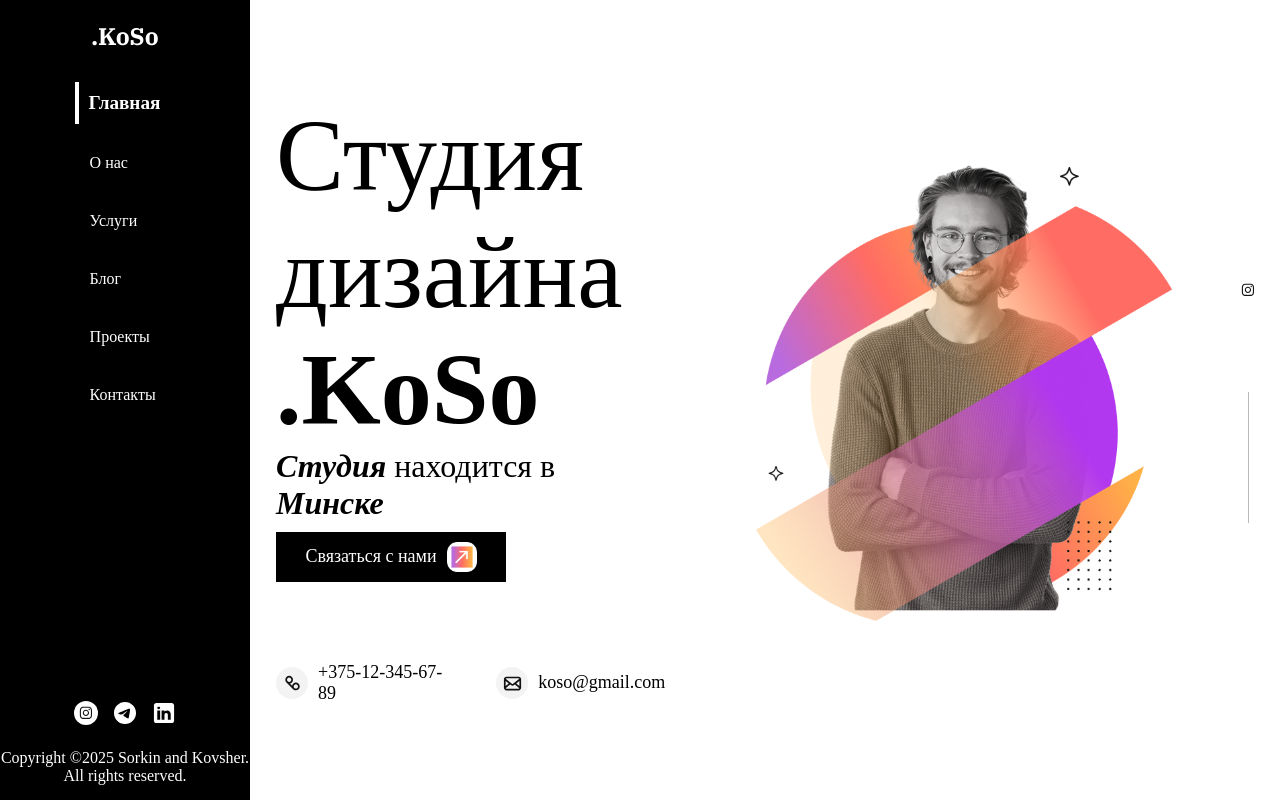
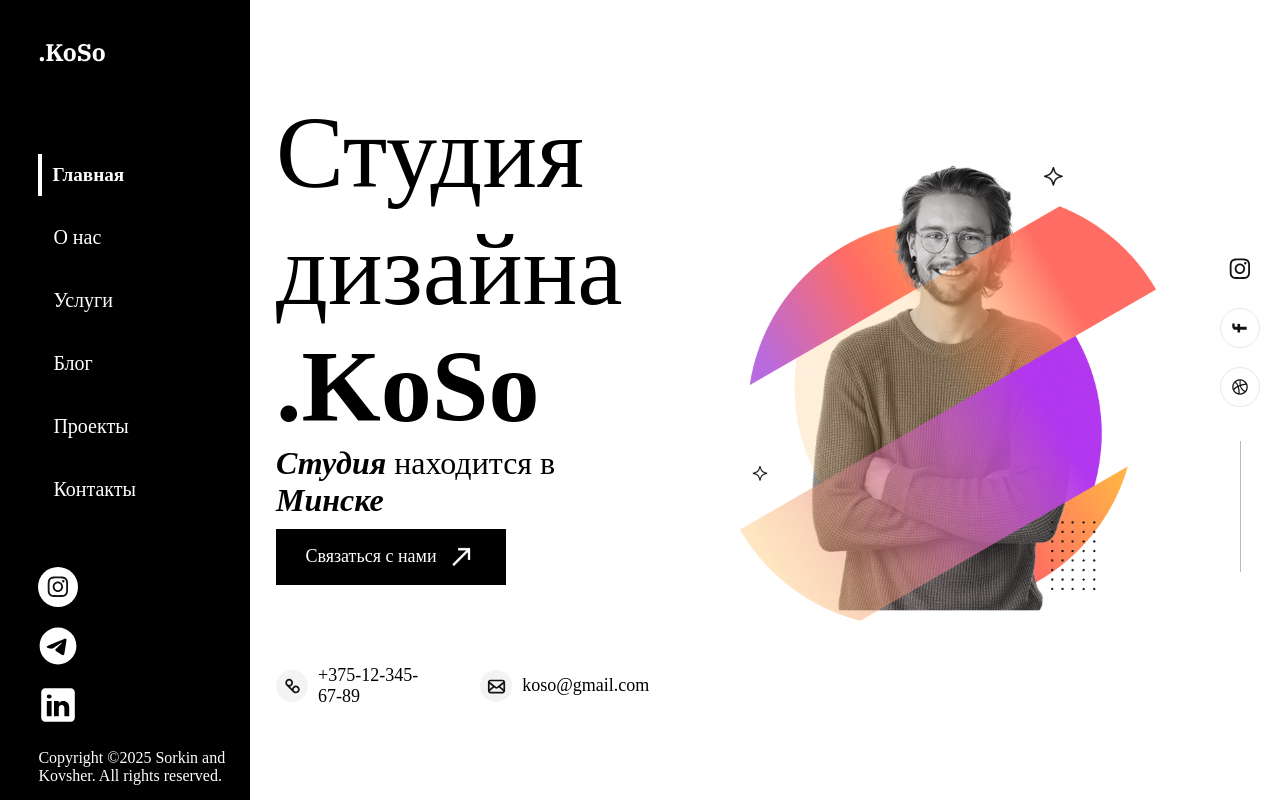
Before and after one commit to antko35/IT-WP1Lr, a plain HTML site: page index.html in a window 1280 px wide. Drawn offline with Linux system fonts and the light colour scheme; a web font is replaced by a local one.

Commit message:
fix menu+ ficx main

```diff
--- a/index.html
+++ b/index.html
@@ -56,7 +56,7 @@
             <div class="button">
                 <div class="button_container">
                     <p>Связаться с нами</p>
-                <img src="/icon/favicon.ico">
+                <img src="/icon/web-app-manifest-192x192.png">
                 </div>
             </div>
             <div class="contact_info">
@@ -86,8 +86,8 @@
     <div class="socials">
         <section class="links">
             <a href="#"><img src="/assets/svg/inst.svg" alt="inst"></a>
-            <a href="#"><img src="/assets/svg/tg.svg" alt="tg"></a>
-            <a href="#"><img src="/assets/svg/linkedin.svg" alt="linkedin"></a>
+            <a href="#"><img src="/assets/svg/facebook.svg" alt="tg"></a>
+            <a href="#"><img src="/assets/svg/icon.svg" alt="linkedin"></a>
         </section>
         <img src="/assets/photos/Line.png">
     </div>
--- a/styles/main_page/main/content.css
+++ b/styles/main_page/main/content.css
@@ -50,9 +50,13 @@ main{
 
 .button{
     margin-top: 10px;
-    padding: 10px 20px;
+    width: 259px;
+    height: 56px;
     max-width: 230px;
     background-color: black;
+    display:  flex;
+    align-items: center;
+    justify-content: center;
     cursor: pointer;
 }
 
@@ -113,12 +117,3 @@ main{
     height: 131px;
     width: 1px;
 }
-
-.socials .links{
-    flex-direction: column;
-    margin-top: 0;
-    display: flex;
-    gap: 10px;
-    padding-top: 0px;
-    padding-bottom: 0px;
-}
--- a/styles/style.css
+++ b/styles/style.css
@@ -25,18 +25,20 @@ body {
   width: 20vw;
   max-width: 250px;
   height: 100vh;
+  padding-left: 3%;
   position: fixed;
   left: 0;
   top: 0;
   background-color: black;
   display: flex;
   flex-direction: column;
-  align-items: center;
+  /* align-items: center; */
   padding-top: 20px;
   transition: top 0.7s ease-in-out;
 }
 
 .logo {
+  margin-top: 2vh;
   font-family: "logo";
   font-size: 24px;
   color: white;
@@ -44,6 +46,8 @@ body {
 }
 
 .navbar {
+  margin-top: 7vh;
+
   display: flex;
   flex-direction: column;
   gap: 20px;
@@ -54,6 +58,7 @@ body {
   text-decoration: none;
   padding: 10px 15px;
   transition: 0.3s;
+  font-size: 20px;
 }
 
 .navbar a:hover,
@@ -65,6 +70,7 @@ body {
 }
 
 .links {
+  flex-direction: column;
   margin-top: auto;
   display: flex;
   gap: 15px;
@@ -73,8 +79,8 @@ body {
 }
 
 .links a img {
-  width: 24px;
-  height: 24px;
+  width: 40px;
+  height: 40px;
   transition: transform .2s ease-in-out;
 }
 
@@ -84,7 +90,7 @@ body {
 
 .copyright {
   color: white;
-  text-align: center;
+  text-align: left;
   padding-bottom: 15px;
 }
 
```
Also changed, not shown: assets/svg/facebook.svg (added), assets/svg/icon.svg (added).
